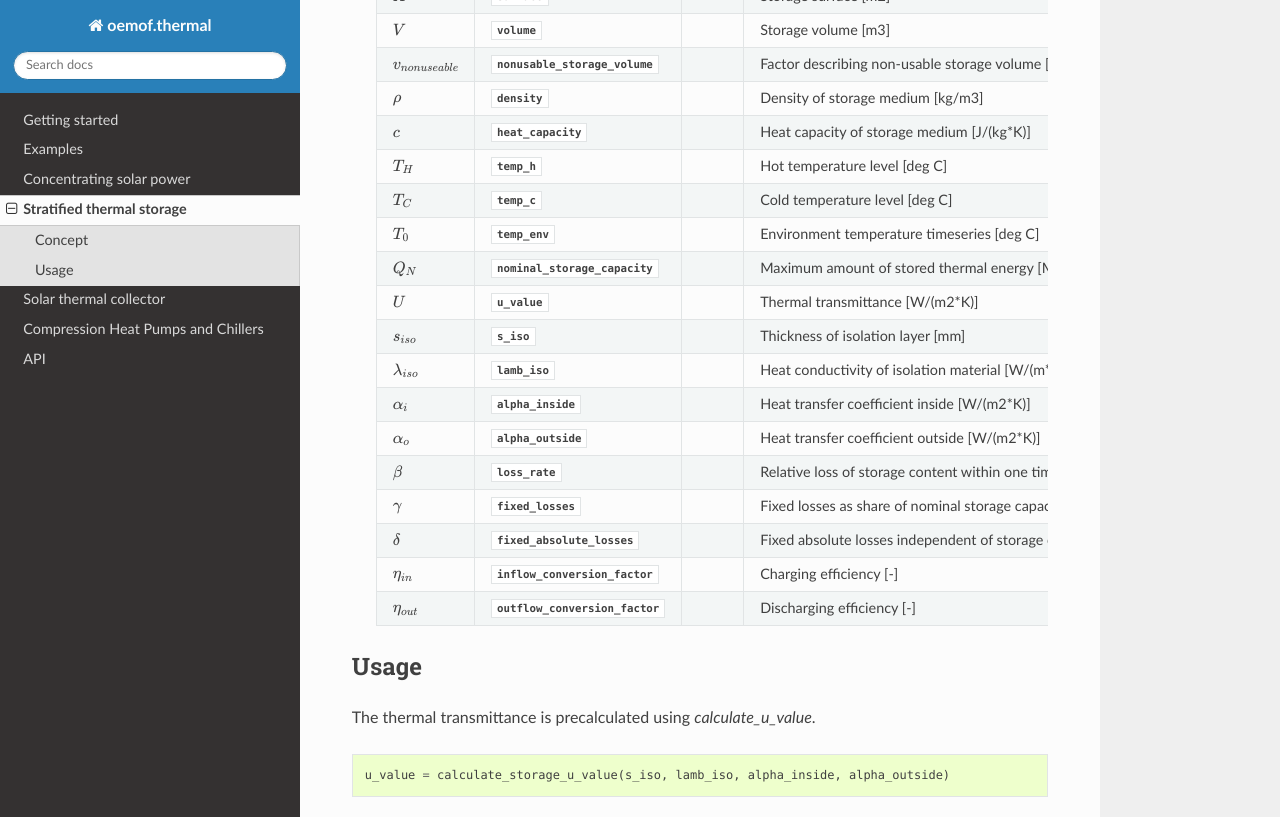
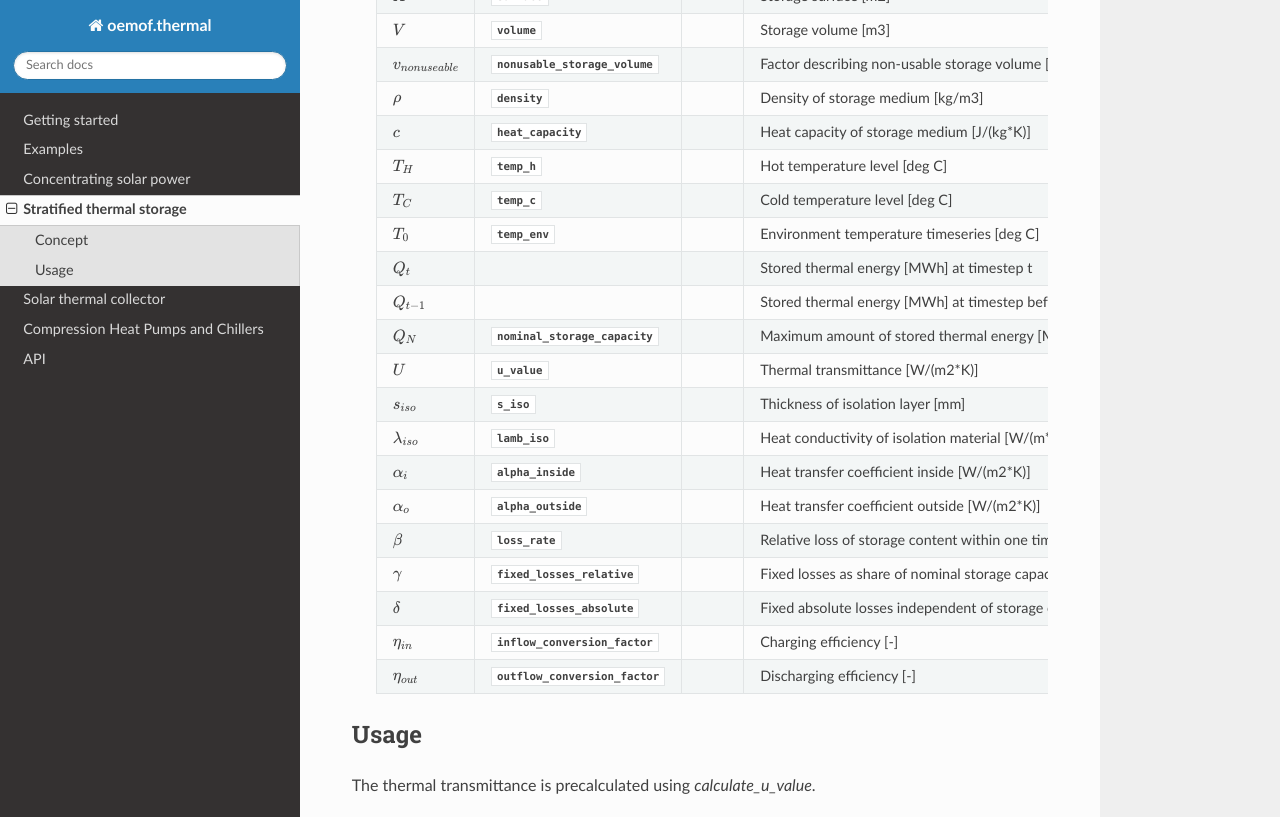
Before and after one commit to oemof/oemof-thermal, a Sphinx documentation site: the page built from docs/stratified_thermal_storage.rst, in a window 1280 px wide and 900 px high, scrolled down 1652 px, cut to the strip 0-817 px from the top of the window. Built offline with Sphinx 7.4.7 and the Read the Docs theme 2.0.0, drawn with Linux system fonts in a browser that asks for light colours; formulas are drawn with MathJax 3; pages that are not in the unit, such as notebooks, are missing from menus.

Commit message:
Correct and extend the table

```diff
--- a/docs/stratified_thermal_storage.rst
+++ b/docs/stratified_thermal_storage.rst
@@ -91,6 +91,12 @@ These parameters are part of the stratified thermal storage:
     :math:`T_0`               :py:obj:`temp_env`                         Environment temperature
                                                                          timeseries [deg C]
 
+    :math:`Q_t`                                                          Stored thermal energy
+                                                                         [MWh] at timestep t
+
+    :math:`Q_{t-1}`                                                      Stored thermal energy
+                                                                         [MWh] at timestep before t
+
     :math:`Q_N`               :py:obj:`nominal_storage_capacity`         Maximum amount of
                                                                          stored thermal energy
                                                                          [MWh]
@@ -116,11 +122,11 @@ These parameters are part of the stratified thermal storage:
                                                                          storage content
                                                                          within one timestep [-]
 
-    :math:`\gamma`            :py:obj:`fixed_losses`                     Fixed losses as share
+    :math:`\gamma`            :py:obj:`fixed_losses_relative`            Fixed losses as share
                                                                          of nominal storage
                                                                          capacity [-]
 
-    :math:`\delta`            :py:obj:`fixed_absolute_losses`            Fixed absolute losses
+    :math:`\delta`            :py:obj:`fixed_losses_absolute`            Fixed absolute losses
                                                                          independent of storage
                                                                          content or nominal
                                                                          storage capacity [MWh]
```
